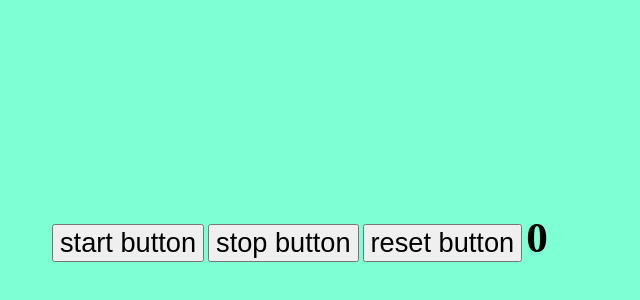
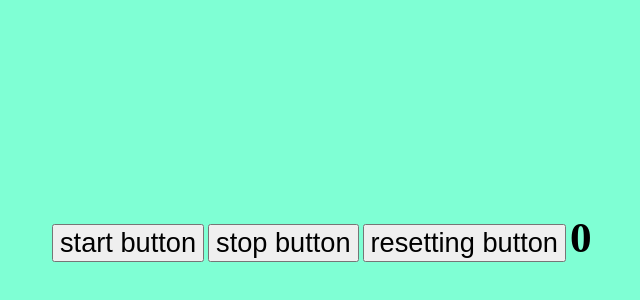
Before and after one commit to roshan-nn/timer-app, a plain HTML site: page index.html in a window 1280 px wide. Shown: the part 216-516 px from the top of the page, without its empty margins (332-972 px from the left). Drawn offline with Linux system fonts and the light colour scheme.

Commit message:
Update index.html

```diff
--- a/index.html
+++ b/index.html
@@ -17,7 +17,7 @@
 
 
 
-        <button onclick="reset()" id="resets"> reset button</button>
+        <button onclick="reset()" id="resets"> resetting button</button>
 
 
 
```
